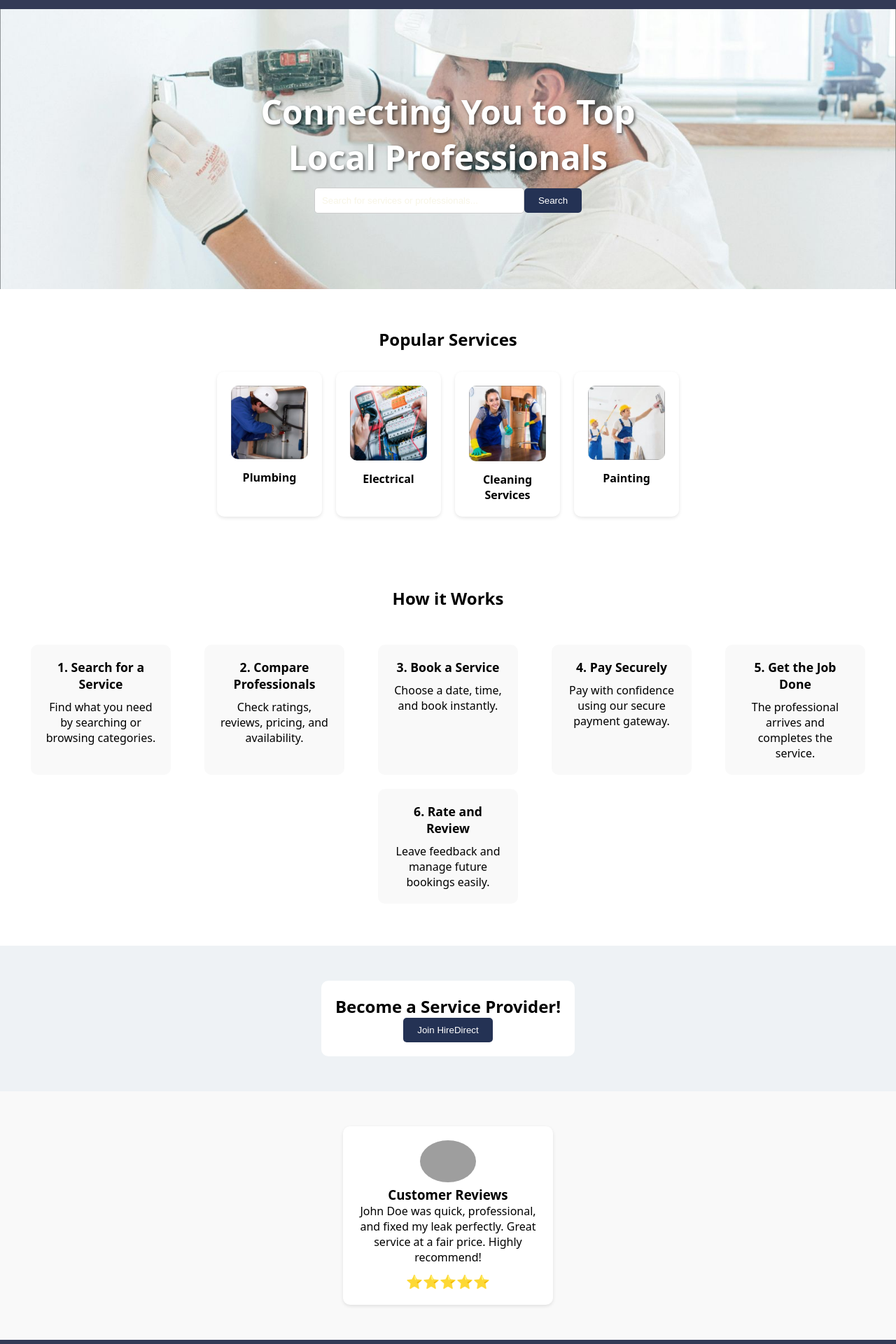
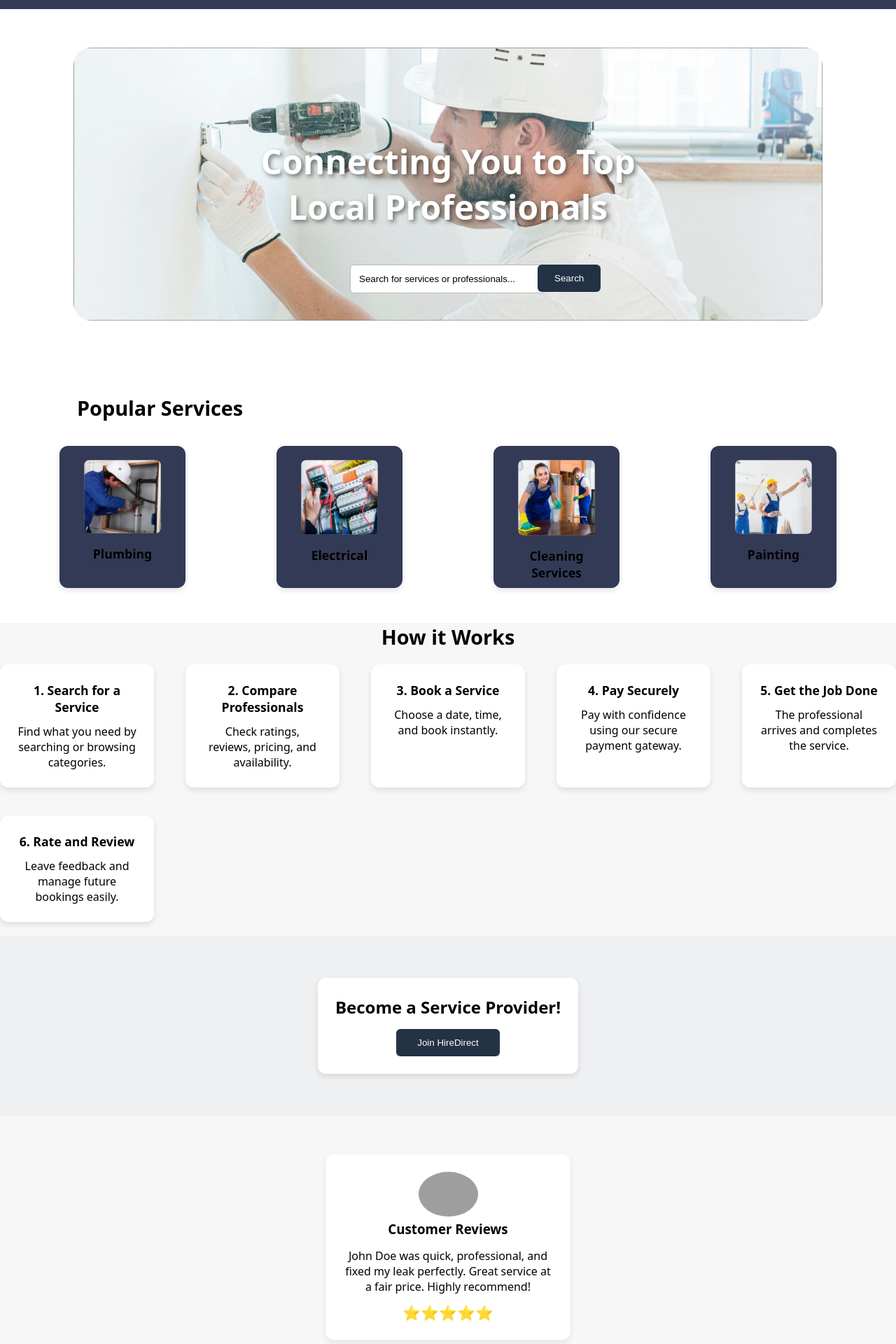
Before and after one commit to merinthomas655/HireDirect, a React (Create React App) app in the folder client/: page /HomePage in a window 1280 px wide. Shown: the part 80-2000 px from the top of the page at 70% size. Built offline with nearby package versions, Linux system fonts and the light colour scheme; grey boxes are pictures that could not be loaded.

Commit message:
editing the css for the home page

```diff
--- a/client/src/css/home.css
+++ b/client/src/css/home.css
@@ -6,11 +6,13 @@
 }
 
 .hero-image {
-    width: 100%;
+    width: calc(100% - 200px);
     height: 400px;
-    object-fit: cover;
+    border-radius: 30px;
+    margin: 50px auto;
+    display: block;
+    border: 5px solid;
 }
-
 .hero-text {
     position: absolute;
     top: 50%;
@@ -18,27 +20,36 @@
     transform: translate(-50%, -50%);
     color: white;
     font-size: 2em;
-    text-shadow: 2px 2px 4px rgba(0, 0, 0, 0.6);
+    text-shadow: 3px 3px 6px rgba(0, 0, 0, 0.5);
+    font-weight: bold;
 }
 
 .search-bar {
-    padding: 10px;
-    width: 300px;
-    border-radius: 5px;
-    border: 1px solid #ccc;
+    position: absolute;
+    top: 180px;
+    left: 50%;
+    transform: translateX(-50%);
+    padding: 12px;
+    width: 280px;
+    border-radius: 6px;
+    border: 1px solid #bbb;
+    margin: 0;
 }
 
 .search-btn {
-    padding: 10px 20px;
-    background-color: #243254;
+    position: absolute;
+    top: 180px;
+    left: 70%;
+    padding: 12px 24px;
+    background-color: #223244;
     color: #fff;
     border: none;
-    border-radius: 5px;
+    border-radius: 6px;
     cursor: pointer;
 }
 
 .search-btn:hover {
-    background-color: #3e5377;
+    background-color: #4b627f;
 }
 
 /* Popular Services */
@@ -48,116 +59,136 @@
 }
 
 .popular-services h2 {
-    margin-bottom: 30px;
+    margin-bottom: 35px;
+    font-size: 1.8em;
+    text-align: left;
+    margin-left: 110px;
 }
 
 .service-cards {
     display: flex;
     justify-content: center;
-    gap: 20px;
+    gap: 130px;
+    flex-wrap: wrap;
 }
 
 .service-card {
-    background-color: #fff;
-    padding: 20px;
-    border-radius: 10px;
+    background-color: var(--primary);
+    padding: 20px 35px 10px 35px;
+    border-radius: 12px;
     text-align: center;
-    box-shadow: 0 2px 5px rgba(0, 0, 0, 0.1);
-    width: 150px;
+    box-shadow: 0 4px 8px rgba(0, 0, 0, 0.1);
+    width: 180px;
 }
 
 .service-card img {
     width: 100%;
-    border-radius: 10px;
+    border-radius: 8px;
+}
+
+.search-bar::placeholder {
+    color: #000000;
+    opacity: 1;
 }
 
 .service-card p {
-    margin-top: 10px;
+    margin-top: 12px;
     font-weight: bold;
+    font-size: 1.1em;
+}
+/* How it Works Section */
+.how-it-works h2 {
+    margin-bottom: 20px;
+    font-size: 1.8em;
 }
 
-/* How it Works Section */
 .how-it-works {
-    background-color: #fff;
-    padding: 50px 20px;
+    background-color: #f7f7f7;
+
     text-align: center;
-}
-
-.how-it-works h2 {
-    margin-bottom: 40px;
 }
 
 .steps {
     display: flex;
-    justify-content: space-around;
+    justify-content: space-between;
     flex-wrap: wrap;
+    gap: 20px;
 }
 
 .step {
-    background-color: #f9f9f9;
-    padding: 20px;
-    border-radius: 10px;
-    width: 200px;
-    margin: 10px;
+    background-color: #fff;
+    padding: 25px;
+    border-radius: 12px;
+    width: 220px;
+    box-shadow: 0 4px 8px rgba(0, 0, 0, 0.1);
+    margin-bottom: 20px;
     text-align: center;
 }
 
 .step h3 {
-    margin-bottom: 10px;
+    margin-bottom: 12px;
     font-size: 1.1em;
 }
 
 /* Call to Action Section */
 .cta-section {
-    background-color: #eef2f5;
-    padding: 50px 0;
+    background-color: #eef0f2;
+    padding: 60px 0;
     text-align: center;
 }
 
 .cta {
-    padding: 20px;
+    padding: 25px;
     background-color: #fff;
-    border-radius: 10px;
+    border-radius: 12px;
     display: inline-block;
+    box-shadow: 0 4px 8px rgba(0, 0, 0, 0.1);
 }
 
 .cta-btn {
-    background-color: #243254;
+    background-color: #233244;
     color: white;
-    padding: 10px 20px;
-    border-radius: 5px;
+    padding: 12px 30px;
+    border-radius: 6px;
     border: none;
     cursor: pointer;
+    margin-top: 15px;
 }
 
 .cta-btn:hover {
-    background-color: #3e5377;
+    background-color: #4c6378;
 }
 
 /* Customer Reviews Section */
 .customer-reviews {
-    background-color: #f9f9f9;
-    padding: 50px 0;
+    background-color: #f7f7f7;
+    padding: 55px 0;
     text-align: center;
 }
 
 .customer-reviews .review {
     background-color: white;
-    padding: 20px;
-    border-radius: 10px;
+    padding: 25px;
+    border-radius: 12px;
     display: inline-block;
-    width: 300px;
+    width: 350px;
     text-align: center;
-    box-shadow: 0 2px 5px rgba(0, 0, 0, 0.1);
+    box-shadow: 0 4px 8px rgba(0, 0, 0, 0.08);
+    margin: 0 15px;
 }
 
 .customer-reviews img {
-    width: 80px;
+    width: 85px;
     border-radius: 50%;
 }
 
 .rating {
-    margin-top: 10px;
-    font-size: 1.2em;
-    color: #ffcc00;
+    margin-top: 12px;
+    font-size: 1.3em;
+    color: #ffcc33;
 }
+
+.review p {
+    font-size: 1em;
+    margin-top: 15px;
+}
```
